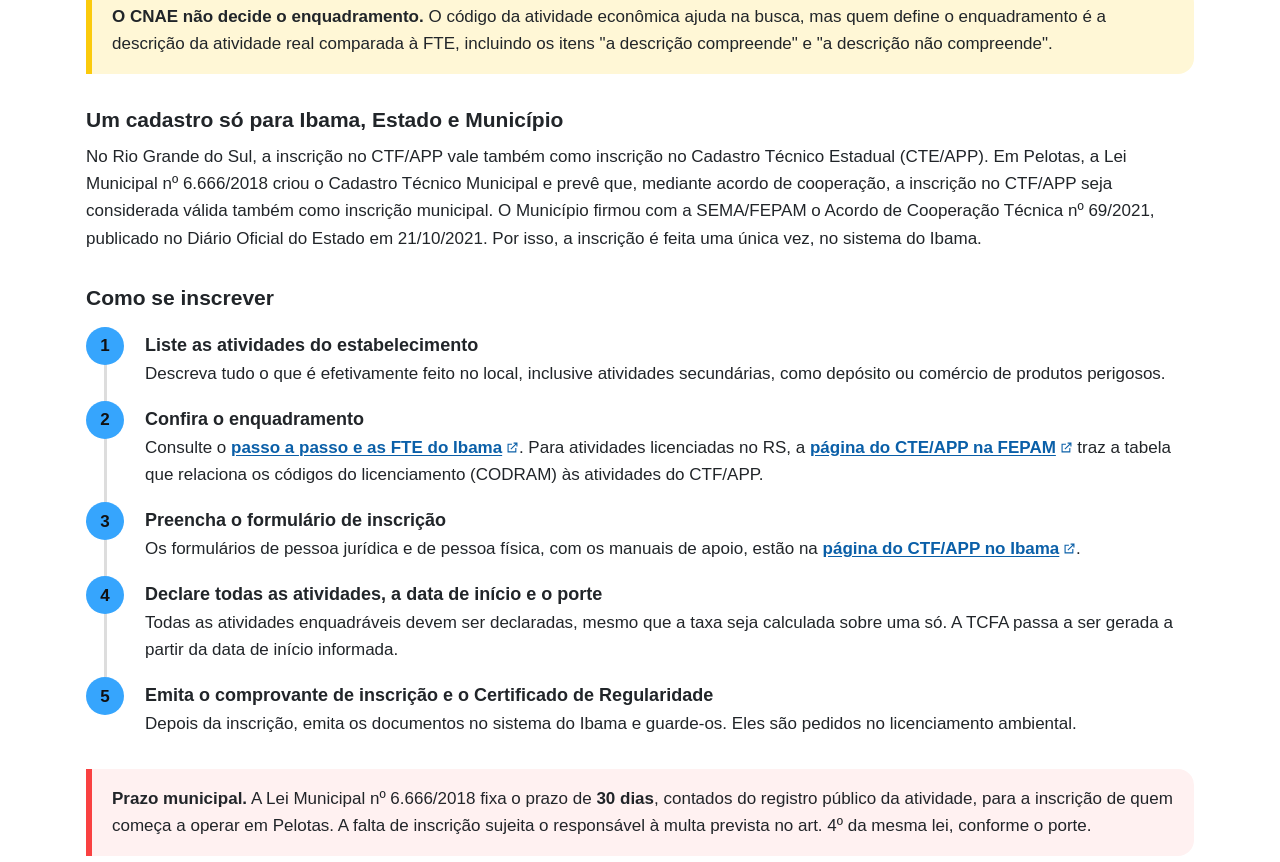
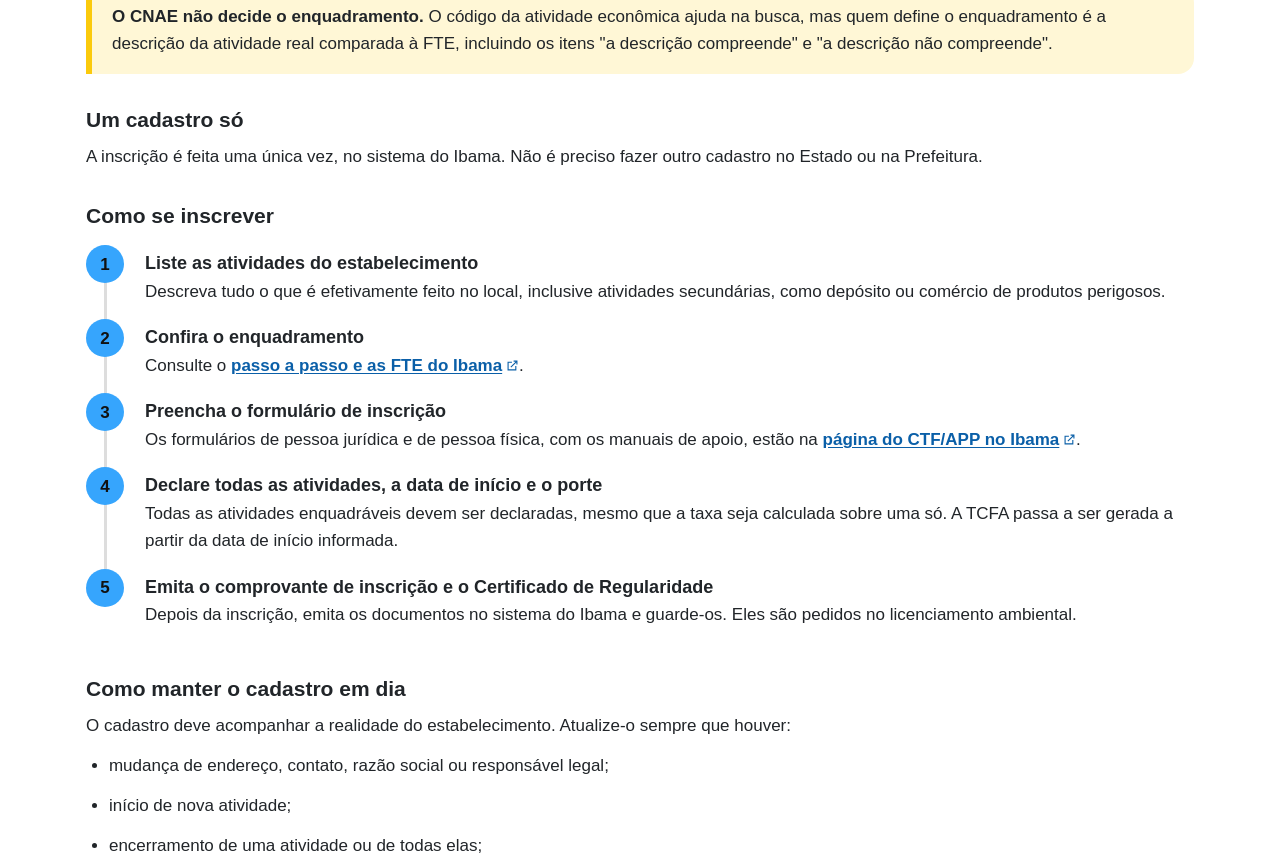
Before and after one commit to evertonbrignol/sqa-ctf-tcfa, a plain HTML site: page index.html in a window 1280 px wide. Shown: the part 2018-2880 px from the top of the page. Drawn offline with Linux system fonts and the light colour scheme; a web font is replaced by a local one.

Commit message:
Foca no Ibama: remove leis estaduais e municipais sobre taxas e referências à FEPAM

```diff
--- a/index.html
+++ b/index.html
@@ -199,21 +199,17 @@
   <p><strong>O CNAE não decide o enquadramento.</strong> O código da atividade econômica ajuda na busca, mas quem define o enquadramento é a descrição da atividade real comparada à FTE, incluindo os itens "a descrição compreende" e "a descrição não compreende".</p>
 </div>
 
-<h3 id="sqa-ctf-unico">Um cadastro só para Ibama, Estado e Município</h3>
-<p>No Rio Grande do Sul, a inscrição no CTF/APP vale também como inscrição no Cadastro Técnico Estadual (CTE/APP). Em Pelotas, a Lei Municipal nº 6.666/2018 criou o Cadastro Técnico Municipal e prevê que, mediante acordo de cooperação, a inscrição no CTF/APP seja considerada válida também como inscrição municipal. O Município firmou com a SEMA/FEPAM o Acordo de Cooperação Técnica nº 69/2021, publicado no Diário Oficial do Estado em 21/10/2021. Por isso, a inscrição é feita uma única vez, no sistema do Ibama.</p>
+<h3 id="sqa-ctf-unico">Um cadastro só</h3>
+<p>A inscrição é feita uma única vez, no sistema do Ibama. Não é preciso fazer outro cadastro no Estado ou na Prefeitura.</p>
 
 <h3 id="sqa-ctf-como">Como se inscrever</h3>
 <ol class="sqa-passos">
   <li><strong>Liste as atividades do estabelecimento</strong>Descreva tudo o que é efetivamente feito no local, inclusive atividades secundárias, como depósito ou comércio de produtos perigosos.</li>
-  <li><strong>Confira o enquadramento</strong>Consulte o <a href="https://www.gov.br/ibama/pt-br/servicos/cadastros/ctf/ctf-app/ftes/enquadramento-passo-a-passo" target="_blank" rel="noopener" class="sqa-externo">passo a passo e as FTE do Ibama</a>. Para atividades licenciadas no RS, a <a href="https://www.fepam.rs.gov.br/cte" target="_blank" rel="noopener" class="sqa-externo">página do CTE/APP na FEPAM</a> traz a tabela que relaciona os códigos do licenciamento (CODRAM) às atividades do CTF/APP.</li>
+  <li><strong>Confira o enquadramento</strong>Consulte o <a href="https://www.gov.br/ibama/pt-br/servicos/cadastros/ctf/ctf-app/ftes/enquadramento-passo-a-passo" target="_blank" rel="noopener" class="sqa-externo">passo a passo e as FTE do Ibama</a>.</li>
   <li><strong>Preencha o formulário de inscrição</strong>Os formulários de pessoa jurídica e de pessoa física, com os manuais de apoio, estão na <a href="https://www.gov.br/ibama/pt-br/servicos/cadastros/ctf/ctf-app/ctf-app" target="_blank" rel="noopener" class="sqa-externo">página do CTF/APP no Ibama</a>.</li>
   <li><strong>Declare todas as atividades, a data de início e o porte</strong>Todas as atividades enquadráveis devem ser declaradas, mesmo que a taxa seja calculada sobre uma só. A TCFA passa a ser gerada a partir da data de início informada.</li>
   <li><strong>Emita o comprovante de inscrição e o Certificado de Regularidade</strong>Depois da inscrição, emita os documentos no sistema do Ibama e guarde-os. Eles são pedidos no licenciamento ambiental.</li>
 </ol>
-<div class="sqa-destaque sqa-alerta">
-  <p><strong>Prazo municipal.</strong> A Lei Municipal nº 6.666/2018 fixa o prazo de <strong>30 dias</strong>, contados do registro público da atividade, para a inscrição de quem começa a operar em Pelotas. A falta de inscrição sujeita o responsável à multa prevista no art. 4º da mesma lei, conforme o porte.</p>
-</div>
-
 <h3 id="sqa-ctf-manter">Como manter o cadastro em dia</h3>
 <p>O cadastro deve acompanhar a realidade do estabelecimento. Atualize-o sempre que houver:</p>
 <ul>
@@ -363,7 +359,7 @@
 </details>
 <details>
   <summary>A taxa de licenciamento ambiental que pago à Prefeitura abate a TCFA?</summary>
-  <div><p>Não. Taxa de licenciamento é outra cobrança. Só a taxa de fiscalização ambiental paga ao Estado ou ao Município gera crédito para compensação com a TCFA.</p></div>
+  <div><p>Não. Taxa de licenciamento é outra cobrança e não abate a TCFA.</p></div>
 </details>
 <details>
   <summary>Pagar a TCFA ou ter o cadastro substitui a licença ambiental?</summary>
@@ -402,8 +398,6 @@
   <li><a href="https://www.planalto.gov.br/ccivil_03/leis/l6938compilada.htm" target="_blank" rel="noopener" class="sqa-externo">Lei Federal nº 6.938/1981</a>: Política Nacional do Meio Ambiente; CTF/APP, TCFA e lista de atividades (Anexo VIII).</li>
   <li><a href="https://www.planalto.gov.br/ccivil_03/leis/l10165.htm" target="_blank" rel="noopener" class="sqa-externo">Lei Federal nº 10.165/2000</a>: institui a TCFA na redação atual.</li>
   <li><a href="https://www.planalto.gov.br/ccivil_03/_ato2023-2026/2024/lei/l14876.htm" target="_blank" rel="noopener" class="sqa-externo">Lei Federal nº 14.876/2024</a>: retira a silvicultura da lista de atividades sujeitas à TCFA.</li>
-  <li>Lei Estadual nº 13.761/2011: institui a taxa estadual (TCFA-RS) e o cadastro estadual. Referência na <a href="https://www.fepam.rs.gov.br/cte" target="_blank" rel="noopener" class="sqa-externo">página do CTE/APP na FEPAM</a>.</li>
-  <li><a href="https://sapl.pelotas.rs.leg.br/media/sapl/public/normajuridica/2018/2729/2729_texto_integral.pdf" target="_blank" rel="noopener" class="sqa-externo">Lei Municipal nº 6.666/2018</a>: institui o Cadastro Técnico Municipal e a TCFA Municipal de Pelotas.</li>
 </ul>
 <h3>Páginas oficiais</h3>
 <ul class="sqa-refs">
@@ -412,7 +406,6 @@
   <li><a href="https://www.gov.br/ibama/pt-br/servicos/relatorios/atividades-poluidoras" target="_blank" rel="noopener" class="sqa-externo">Ibama: RAPP</a></li>
   <li><a href="https://www.gov.br/ibama/pt-br/servicos/cadastros/ctf/certificado-de-regularidade" target="_blank" rel="noopener" class="sqa-externo">Ibama: Certificado de Regularidade</a></li>
   <li><a href="https://www.gov.br/ibama/pt-br/servicos/cadastros/ctf/ctf-app/ftes/enquadramento-passo-a-passo" target="_blank" rel="noopener" class="sqa-externo">Ibama: enquadramento e Fichas Técnicas (FTE)</a></li>
-  <li><a href="https://www.fepam.rs.gov.br/cte" target="_blank" rel="noopener" class="sqa-externo">FEPAM: Cadastro Técnico Estadual (CTE/APP)</a></li>
 </ul>
 <a class="sqa-topo" href="#ctf-tcfa">Voltar ao topo</a>
 
```
